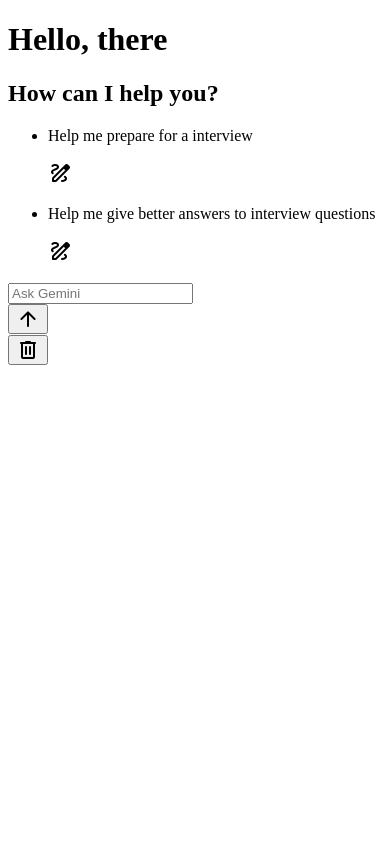
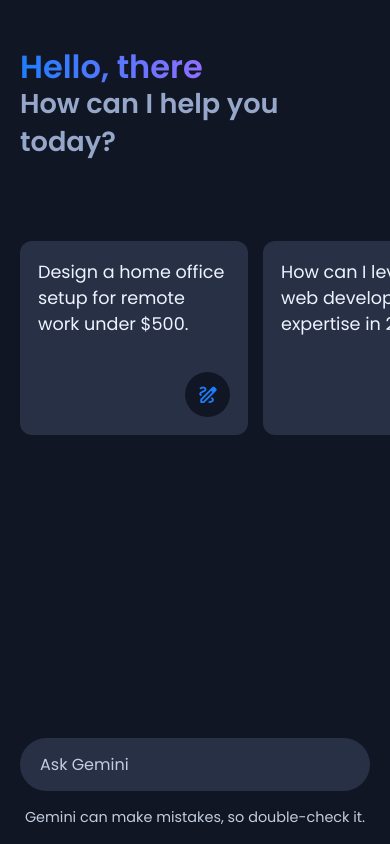
Before and after one commit to AaronConnolly/AI_Interview_Coach, a Flask app: page / in a window 390 px wide. Run offline with Flask 3, Linux system fonts and the light colour scheme.

Commit message:
finished fronted work

```diff
--- /dev/null
+++ b/static/script.js
@@ -0,0 +1,160 @@
+const container = document.querySelector(".container");
+const chatsContainer = document.querySelector(".chats-container");
+const promptForm = document.querySelector(".prompt-form");
+const promptInput = promptForm.querySelector(".prompt-input");
+const fileInput = promptForm.querySelector("#file-input");
+const fileUploadWrapper = promptForm.querySelector(".file-upload-wrapper");
+const themeToggleBtn = document.querySelector("#theme-toggle-btn");
+// API Setup
+const API_KEY = "PASTE-YOUR-API-KEY";
+const API_URL = `https://generativelanguage.googleapis.com/v1beta/models/gemini-1.5-flash:generateContent?key=${API_KEY}`;
+let controller, typingInterval;
+const chatHistory = [];
+const userData = { message: "", file: {} };
+// Set initial theme from local storage
+const isLightTheme = localStorage.getItem("themeColor") === "light_mode";
+document.body.classList.toggle("light-theme", isLightTheme);
+themeToggleBtn.textContent = isLightTheme ? "dark_mode" : "light_mode";
+// Function to create message elements
+const createMessageElement = (content, ...classes) => {
+  const div = document.createElement("div");
+  div.classList.add("message", ...classes);
+  div.innerHTML = content;
+  return div;
+};
+// Scroll to the bottom of the container
+const scrollToBottom = () => container.scrollTo({ top: container.scrollHeight, behavior: "smooth" });
+// Simulate typing effect for bot responses
+const typingEffect = (text, textElement, botMsgDiv) => {
+  textElement.textContent = "";
+  const words = text.split(" ");
+  let wordIndex = 0;
+  // Set an interval to type each word
+  typingInterval = setInterval(() => {
+    if (wordIndex < words.length) {
+      textElement.textContent += (wordIndex === 0 ? "" : " ") + words[wordIndex++];
+      scrollToBottom();
+    } else {
+      clearInterval(typingInterval);
+      botMsgDiv.classList.remove("loading");
+      document.body.classList.remove("bot-responding");
+    }
+  }, 40); // 40 ms delay
+};
+// Make the API call and generate the bot's response
+const generateResponse = async (botMsgDiv) => {
+  const textElement = botMsgDiv.querySelector(".message-text");
+  controller = new AbortController();
+  // Add user message and file data to the chat history
+  chatHistory.push({
+    role: "user",
+    parts: [{ text: userData.message }, ...(userData.file.data ? [{ inline_data: (({ fileName, isImage, ...rest }) => rest)(userData.file) }] : [])],
+  });
+  try {
+    // Send the chat history to the API to get a response
+    const response = await fetch(API_URL, {
+      method: "POST",
+      headers: { "Content-Type": "application/json" },
+      body: JSON.stringify({ contents: chatHistory }),
+      signal: controller.signal,
+    });
+    const data = await response.json();
+    if (!response.ok) throw new Error(data.error.message);
+    // Process the response text and display with typing effect
+    const responseText = data.candidates[0].content.parts[0].text.replace(/\*\*([^*]+)\*\*/g, "$1").trim();
+    typingEffect(responseText, textElement, botMsgDiv);
+    chatHistory.push({ role: "model", parts: [{ text: responseText }] });
+  } catch (error) {
+    textElement.textContent = error.name === "AbortError" ? "Response generation stopped." : error.message;
+    textElement.style.color = "#d62939";
+    botMsgDiv.classList.remove("loading");
+    document.body.classList.remove("bot-responding");
+    scrollToBottom();
+  } finally {
+    userData.file = {};
+  }
+};
+// Handle the form submission
+const handleFormSubmit = (e) => {
+  e.preventDefault();
+  const userMessage = promptInput.value.trim();
+  if (!userMessage || document.body.classList.contains("bot-responding")) return;
+  userData.message = userMessage;
+  promptInput.value = "";
+  document.body.classList.add("chats-active", "bot-responding");
+  fileUploadWrapper.classList.remove("file-attached", "img-attached", "active");
+  // Generate user message HTML with optional file attachment
+  const userMsgHTML = `
+    <p class="message-text"></p>
+    ${userData.file.data ? (userData.file.isImage ? `<img src="data:${userData.file.mime_type};base64,${userData.file.data}" class="img-attachment" />` : `<p class="file-attachment"><span class="material-symbols-rounded">description</span>${userData.file.fileName}</p>`) : ""}
+  `;
+  const userMsgDiv = createMessageElement(userMsgHTML, "user-message");
+  userMsgDiv.querySelector(".message-text").textContent = userData.message;
+  chatsContainer.appendChild(userMsgDiv);
+  scrollToBottom();
+  setTimeout(() => {
+    // Generate bot message HTML and add in the chat container
+    const botMsgHTML = `<img class="avatar" src="gemini.svg" /> <p class="message-text">Just a sec...</p>`;
+    const botMsgDiv = createMessageElement(botMsgHTML, "bot-message", "loading");
+    chatsContainer.appendChild(botMsgDiv);
+    scrollToBottom();
+    generateResponse(botMsgDiv);
+  }, 600); // 600 ms delay
+};
+// Handle file input change (file upload)
+fileInput.addEventListener("change", () => {
+  const file = fileInput.files[0];
+  if (!file) return;
+  const isImage = file.type.startsWith("image/");
+  const reader = new FileReader();
+  reader.readAsDataURL(file);
+  reader.onload = (e) => {
+    fileInput.value = "";
+    const base64String = e.target.result.split(",")[1];
+    fileUploadWrapper.querySelector(".file-preview").src = e.target.result;
+    fileUploadWrapper.classList.add("active", isImage ? "img-attached" : "file-attached");
+    // Store file data in userData obj
+    userData.file = { fileName: file.name, data: base64String, mime_type: file.type, isImage };
+  };
+});
+// Cancel file upload
+document.querySelector("#cancel-file-btn").addEventListener("click", () => {
+  userData.file = {};
+  fileUploadWrapper.classList.remove("file-attached", "img-attached", "active");
+});
+// Stop Bot Response
+document.querySelector("#stop-response-btn").addEventListener("click", () => {
+  controller?.abort();
+  userData.file = {};
+  clearInterval(typingInterval);
+  chatsContainer.querySelector(".bot-message.loading").classList.remove("loading");
+  document.body.classList.remove("bot-responding");
+});
+// Toggle dark/light theme
+themeToggleBtn.addEventListener("click", () => {
+  const isLightTheme = document.body.classList.toggle("light-theme");
+  localStorage.setItem("themeColor", isLightTheme ? "light_mode" : "dark_mode");
+  themeToggleBtn.textContent = isLightTheme ? "dark_mode" : "light_mode";
+});
+// Delete all chats
+document.querySelector("#delete-chats-btn").addEventListener("click", () => {
+  chatHistory.length = 0;
+  chatsContainer.innerHTML = "";
+  document.body.classList.remove("chats-active", "bot-responding");
+});
+// Handle suggestions click
+document.querySelectorAll(".suggestions-item").forEach((suggestion) => {
+  suggestion.addEventListener("click", () => {
+    promptInput.value = suggestion.querySelector(".text").textContent;
+    promptForm.dispatchEvent(new Event("submit"));
+  });
+});
+// Show/hide controls for mobile on prompt input focus
+document.addEventListener("click", ({ target }) => {
+  const wrapper = document.querySelector(".prompt-wrapper");
+  const shouldHide = target.classList.contains("prompt-input") || (wrapper.classList.contains("hide-controls") && (target.id === "add-file-btn" || target.id === "stop-response-btn"));
+  wrapper.classList.toggle("hide-controls", shouldHide);
+});
+// Add event listeners for form submission and file input click
+promptForm.addEventListener("submit", handleFormSubmit);
+promptForm.querySelector("#add-file-btn").addEventListener("click", () => fileInput.click());
--- /dev/null
+++ b/static/styles.css
@@ -0,0 +1,325 @@
+/* Import Google Font - Poppins */
+@import url("https://fonts.googleapis.com/css2?family=Poppins:wght@400;500;600&display=swap");
+* {
+  margin: 0;
+  padding: 0;
+  box-sizing: border-box;
+  font-family: "Poppins", sans-serif;
+}
+:root {
+  /* Dark theme colors */
+  --text-color: #edf3ff;
+  --subheading-color: #97a7ca;
+  --placeholder-color: #c3cdde;
+  --primary-color: #101623;
+  --secondary-color: #283045;
+  --secondary-hover-color: #333e58;
+  --scrollbar-color: #626a7f;
+}
+body.light-theme {
+  /* Light theme colors */
+  --text-color: #090c13;
+  --subheading-color: #7b8cae;
+  --placeholder-color: #606982;
+  --primary-color: #f3f7ff;
+  --secondary-color: #dce6f9;
+  --secondary-hover-color: #d2ddf2;
+  --scrollbar-color: #a2aac2;
+}
+body {
+  color: var(--text-color);
+  background: var(--primary-color);
+}
+.container {
+  overflow-y: auto;
+  padding: 32px 0 60px;
+  height: calc(100vh - 127px);
+  scrollbar-color: var(--scrollbar-color) transparent;
+}
+.container :where(.app-header, .suggestions, .message, .prompt-wrapper) {
+  position: relative;
+  margin: 0 auto;
+  width: 100%;
+  padding: 0 20px;
+  max-width: 990px;
+}
+.container .app-header {
+  margin-top: 3vh;
+}
+.app-header .heading {
+  width: fit-content;
+  font-size: 3rem;
+  background: linear-gradient(to right, #1d7efd, #8f6fff);
+  -webkit-background-clip: text;
+  -webkit-text-fill-color: transparent;
+}
+.app-header .sub-heading {
+  font-size: 2.6rem;
+  margin-top: -5px;
+  color: var(--subheading-color);
+}
+
+/* Suggestions list styling */
+.container .suggestions {
+  width: 100%;
+  list-style: none;
+  display: flex;
+  gap: 15px;
+  margin-top: 9.5vh;
+  overflow-x: auto;
+  scroll-snap-type: x mandatory;
+  scrollbar-width: none;
+}
+
+
+
+body.chats-active .container :where(.app-header, .suggestions) {
+  display: none;
+}
+.suggestions .suggestions-item {
+  cursor: pointer;
+  padding: 18px;
+  width: 228px;
+  flex-shrink: 0;
+  display: flex;
+  scroll-snap-align: center;
+  flex-direction: column;
+  align-items: flex-end;
+  border-radius: 12px;
+  justify-content: space-between;
+  background: var(--secondary-color);
+  transition: 0.3s ease;
+}
+.suggestions .suggestions-item:hover {
+  background: var(--secondary-hover-color);
+}
+.suggestions .suggestions-item .text {
+  font-size: 1.1rem;
+}
+.suggestions .suggestions-item .icon {
+  width: 45px;
+  height: 45px;
+  display: flex;
+  font-size: 1.4rem;
+  margin-top: 35px;
+  align-self: flex-end;
+  align-items: center;
+  border-radius: 50%;
+  justify-content: center;
+  color: #1d7efd;
+  background: var(--primary-color);
+}
+.suggestions .suggestions-item:nth-child(2) .icon {
+  color: #28a745;
+}
+.suggestions .suggestions-item:nth-child(3) .icon {
+  color: #ffc107;
+}
+.suggestions .suggestions-item:nth-child(4) .icon {
+  color: #6f42c1;
+}
+.container .chats-container {
+  display: flex;
+  gap: 20px;
+  flex-direction: column;
+}
+.chats-container .message {
+  display: flex;
+  gap: 11px;
+  align-items: center;
+}
+.chats-container .message .avatar {
+  width: 43px;
+  height: 43px;
+  flex-shrink: 0;
+  align-self: flex-start;
+  border-radius: 50%;
+  padding: 6px;
+  margin-right: -7px;
+  background: var(--secondary-color);
+  border: 1px solid var(--secondary-hover-color);
+}
+.chats-container .message.loading .avatar {
+  animation: rotate 3s linear infinite;
+}
+@keyframes rotate {
+  100% {
+    transform: rotate(360deg);
+  }
+}
+.chats-container .message .message-text {
+  padding: 3px 16px;
+  word-wrap: break-word;
+  white-space: pre-line;
+}
+.chats-container .bot-message {
+  margin: 9px auto;
+}
+.chats-container .user-message {
+  flex-direction: column;
+  align-items: flex-end;
+}
+.chats-container .user-message .message-text {
+  padding: 12px 16px;
+  max-width: 75%;
+  background: var(--secondary-color);
+  border-radius: 13px 13px 3px 13px;
+}
+.chats-container .user-message .img-attachment {
+  margin-top: -7px;
+  width: 50%;
+  border-radius: 13px 3px 13px 13px;
+}
+.chats-container .user-message .file-attachment {
+  display: flex;
+  gap: 6px;
+  align-items: center;
+  padding: 10px;
+  margin-top: -7px;
+  border-radius: 13px 3px 13px 13px;
+  background: var(--secondary-color);
+}
+.chats-container .user-message .file-attachment span {
+  color: #1d7efd;
+}
+.container .prompt-container {
+  position: fixed;
+  width: 100%;
+  left: 0;
+  bottom: 0;
+  padding: 16px 0;
+  background: var(--primary-color);
+}
+.prompt-container :where(.prompt-wrapper, .prompt-form, .prompt-actions) {
+  display: flex;
+  gap: 12px;
+  height: 56px;
+  align-items: center;
+}
+.prompt-container .prompt-form {
+  height: 100%;
+  width: 100%;
+  border-radius: 130px;
+  background: var(--secondary-color);
+}
+.prompt-form .prompt-input {
+  width: 100%;
+  height: 100%;
+  background: none;
+  outline: none;
+  border: none;
+  font-size: 1rem;
+  color: var(--text-color);
+  padding-left: 24px;
+}
+.prompt-form .prompt-input::placeholder {
+  color: var(--placeholder-color);
+}
+.prompt-wrapper button {
+  width: 56px;
+  height: 100%;
+  flex-shrink: 0;
+  cursor: pointer;
+  border-radius: 50%;
+  font-size: 1.4rem;
+  border: none;
+  color: var(--text-color);
+  background: var(--secondary-color);
+  transition: 0.3s ease;
+}
+.prompt-wrapper :is(button:hover, #cancel-file-btn, .file-icon) {
+  background: var(--secondary-hover-color);
+}
+.prompt-form .prompt-actions {
+  gap: 5px;
+  margin-right: 7px;
+}
+.prompt-wrapper .prompt-form :where(.file-upload-wrapper, button, img) {
+  position: relative;
+  height: 45px;
+  width: 45px;
+}
+.prompt-form .prompt-actions #send-prompt-btn {
+  color: #fff;
+  display: none;
+  background: #1d7efd;
+}
+.prompt-form .prompt-input:valid~.prompt-actions #send-prompt-btn {
+  display: block;
+}
+.prompt-form #send-prompt-btn:hover {
+  background: #0264e3;
+}
+.prompt-form .file-upload-wrapper :where(button, img) {
+  display: none;
+  border-radius: 50%;
+  object-fit: cover;
+  position: absolute;
+}
+.prompt-form .file-upload-wrapper.active #add-file-btn {
+  display: none;
+}
+.prompt-form .file-upload-wrapper #add-file-btn,
+.prompt-form .file-upload-wrapper.active.img-attached img,
+.prompt-form .file-upload-wrapper.active.file-attached .file-icon,
+.prompt-form .file-upload-wrapper.active:hover #cancel-file-btn {
+  display: block;
+}
+.prompt-form :is(#stop-response-btn:hover, #cancel-file-btn) {
+  color: #d62939;
+}
+.prompt-wrapper .prompt-form .file-icon {
+  color: #1d7efd;
+}
+.prompt-form #stop-response-btn,
+body.bot-responding .prompt-form .file-upload-wrapper {
+  display: none;
+}
+body.bot-responding .prompt-form #stop-response-btn {
+  display: block;
+}
+.prompt-container .disclaimer-text {
+  font-size: 0.9rem;
+  text-align: center;
+  padding: 16px 20px 0;
+  color: var(--placeholder-color);
+}
+/* Responsive media query code for small screens */
+@media (max-width: 768px) {
+  .container {
+    padding: 20px 0 100px;
+  }
+  .app-header :is(.heading, .sub-heading) {
+    font-size: 2rem;
+    line-height: 1.4;
+  }
+  .app-header .sub-heading {
+    font-size: 1.7rem;
+  }
+  .container .chats-container {
+    gap: 15px;
+  }
+  .chats-container .bot-message {
+    margin: 4px auto;
+  }
+  .prompt-container :where(.prompt-wrapper, .prompt-form, .prompt-actions) {
+    gap: 8px;
+    height: 53px;
+  }
+  .prompt-container button {
+    width: 53px;
+  }
+  .prompt-form :is(.file-upload-wrapper, button, img) {
+    height: 42px;
+    width: 42px;
+  }
+  .prompt-form .prompt-input {
+    padding-left: 20px;
+  }
+  .prompt-form .file-upload-wrapper.active #cancel-file-btn {
+    opacity: 0;
+  }
+  .prompt-wrapper.hide-controls :where(#theme-toggle-btn, #delete-chats-btn) {
+    display: none;
+  }
+}
--- a/templates/index.html
+++ b/templates/index.html
@@ -1,51 +1,65 @@
 <!DOCTYPE html>
+<!-- Coding By CodingNepal - youtube.com/@codingnepal -->
 <html lang="en">
   <head>
     <meta charset="UTF-8" />
     <meta name="viewport" content="width=device-width, initial-scale=1.0" />
     <title>AI Interview Coach</title>
-    <!-- Linking Google fonts Icons -->
-    <link
-      rel="stylesheet"
-      href="https://fonts.googleapis.com/css2?family=Material+Symbols+Rounded:opsz,wght,FILL,GRAD@24,400,0,0"
-    />
-    <link rel="stylesheet" href="/static/styles.css" />
+    <!-- Linking Google Fonts For Icons -->
+    <link rel="stylesheet" href="https://fonts.googleapis.com/css2?family=Material+Symbols+Rounded:opsz,wght,FILL,GRAD@32,400,0,0" />
+    <link rel="stylesheet" href="./static/styles.css" />
   </head>
   <body>
     <div class="container">
       <!-- App Header -->
       <header class="app-header">
         <h1 class="heading">Hello, there</h1>
-        <h2 class="sub-heading">How can I help you?</h2>
+        <h4 class="sub-heading">How can I help you today?</h4>
       </header>
-
-      <!-- Suggestionis List -->
+      <!-- Suggestions List -->
       <ul class="suggestions">
         <li class="suggestions-item">
-          <p class="text">Help me prepare for a interview</p>
-          <span class="material-symbols-rounded"> draw </span>
+          <p class="text">Design a home office setup for remote work under $500.</p>
+          <span class="icon material-symbols-rounded">draw</span>
         </li>
         <li class="suggestions-item">
-          <p class="text">Help me give better answers to interview questions</p>
-          <span class="material-symbols-rounded"> draw </span>
+          <p class="text">How can I level up my web development expertise in 2025?</p>
+          <span class="icon material-symbols-rounded">lightbulb</span>
+        </li>
+        <li class="suggestions-item">
+          <p class="text">Suggest some useful tools for debugging JavaScript code.</p>
+          <span class="icon material-symbols-rounded">explore</span>
+        </li>
+        <li class="suggestions-item">
+          <p class="text">Create a React JS component for the simple todo list app.</p>
+          <span class="icon material-symbols-rounded">code_blocks</span>
         </li>
       </ul>
-
+      <!-- Chats -->
+      <div class="chats-container"></div>
+      <!-- Prompt Input -->
       <div class="prompt-container">
         <div class="prompt-wrapper">
           <form action="#" class="prompt-form">
-            <input type="text" placeholder="Ask Gemini" class="prompt-input" />
-            <div class="prompt-actions"></div>
-            <button id="send-prompt-btn" class="material-symbols-rounded">
-              arrow_upward
-            </button>
+            <input type="text" placeholder="Ask Gemini" class="prompt-input" required />
+            <div class="prompt-actions">
+              <!-- File Upload Wrapper -->
+              <div class="file-upload-wrapper">
+                <img src="#" class="file-preview" />
+                <input id="file-input" type="file" accept="image/*, .pdf, .txt, .csv" hidden />
+                <button type="button" class="file-icon material-symbols-rounded">description</button>
+                <button id="cancel-file-btn" type="button" class="material-symbols-rounded">close</button>
+              </div>
+              <!-- Send Prompt and Stop Response Buttons -->
+              <button id="stop-response-btn" type="button" class="material-symbols-rounded">stop_circle</button>
+              <button id="send-prompt-btn" class="material-symbols-rounded">arrow_upward</button>
+            </div>
           </form>
-          <button id="send-prompt-btn" class="material-symbols-rounded">
-            delete
-          </button>
+          <!-- Theme and Delete Chats Buttons -->
         </div>
-        <p class="disclaimer-text"></p>
+        <p class="disclaimer-text">Gemini can make mistakes, so double-check it.</p>
       </div>
     </div>
+    <script src="script.js"></script>
   </body>
 </html>
```
Also changed, not shown: 1 other file.
